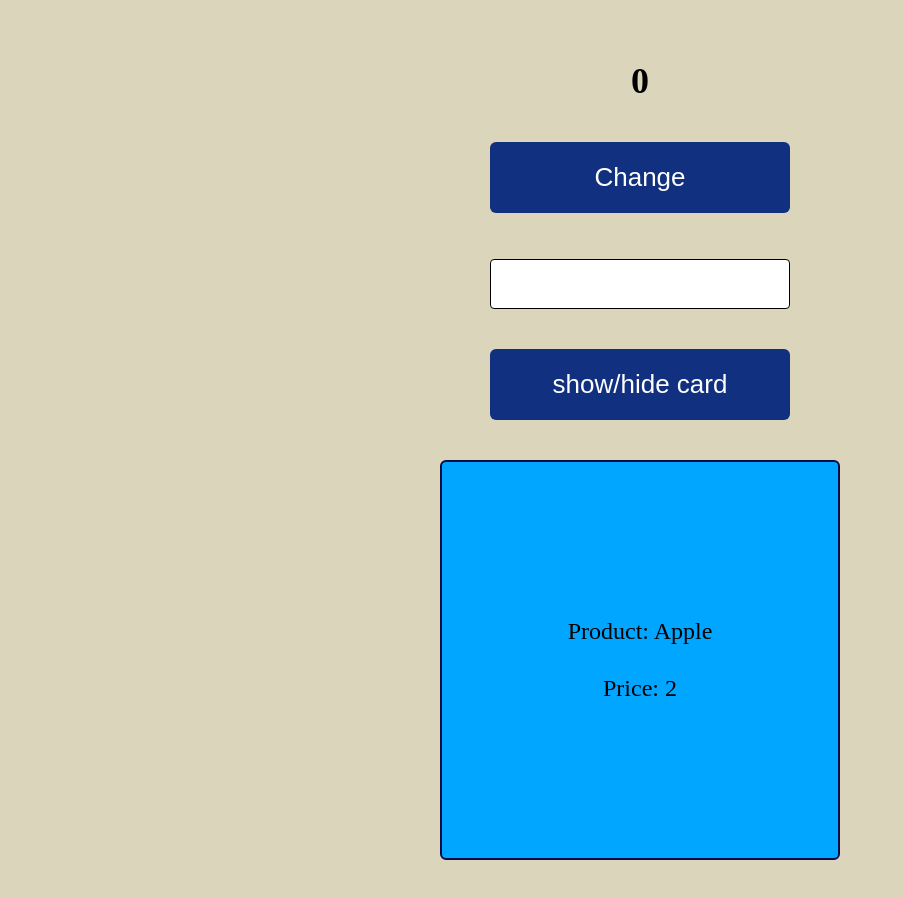
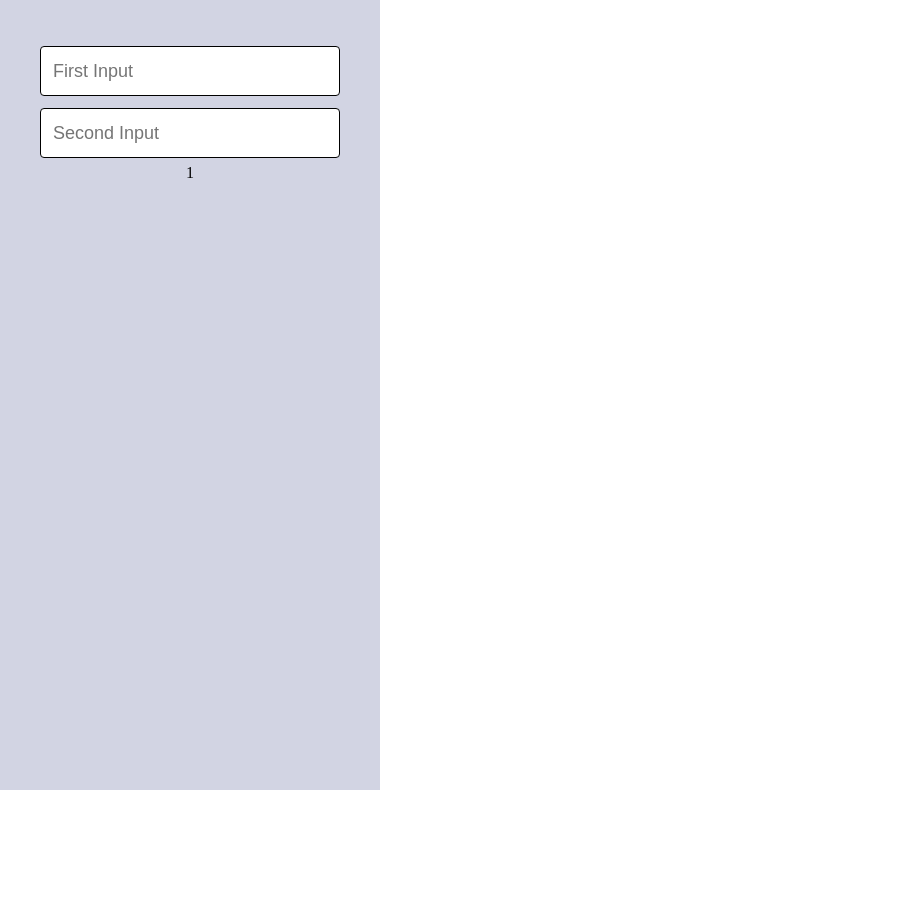
Before and after one commit to SvetlanaShel/lessen_05_react, a React (Vite) app: page / in a window 1280 px wide. Shown: the top 898 px of the page, without its empty margins (0-903 px from the left). After the commit the page ends 800 px from the top, so only its background shows below. Built offline with nearby package versions, Linux system fonts and the light colour scheme.

Commit message:
add commit1

```diff
--- a/src/App.tsx
+++ b/src/App.tsx
@@ -19,7 +19,8 @@
  //import Homework09 from "./lessons/Lesson06/homeworks/Homework09/Homework09"
 //import Lesson10Container from "./lessons/Lesson10/Lesson10";
  //import Homework10  from "./homeworks/Homework10/Homework10";
- import Lesson11 from "./lessons/Lesson11/Lesson11"
+ //import Lesson11 from "./lessons/Lesson11/Lesson11"
+ import Homework11 from "./homeworks/Homework11/Homework11";
 
 function App() {
 
@@ -38,7 +39,8 @@ function App() {
        {/*<Homework09 />*/}
        {/*<Lesson10Container/>*/}
        {/*<Homework10/>*/}
-       <Lesson11 />
+       {/*<Lesson11 />*/}
+       <Homework11 />
     </>
   )
 };
--- /dev/null
+++ b/src/homeworks/Homework11/Homework11.tsx
@@ -0,0 +1,44 @@
+import { ChangeEvent, useEffect, useState } from "react";
+
+import Input from "../../components/Input/Input";
+import { Homework11Container } from "./styles";
+
+
+function Homework11() {
+
+    const [firstInput, setFirstInput] = useState<string>("");
+    const [secondInput, setSecondInput] = useState<string>("");
+    const [showChangeCount, setShowChangeCount] = useState<number>(0);
+
+    const changeFirstInput = (event: ChangeEvent<HTMLInputElement>)=> {
+        setFirstInput(event.target.value)
+    };
+
+    const changeSecondInput = (event: ChangeEvent<HTMLInputElement>)=> {
+        setSecondInput(event.target.value)
+    };
+
+    useEffect(()=> {
+        setShowChangeCount((prevCount)=> prevCount + 1);
+    }, [firstInput])
+
+    return (
+        <Homework11Container>
+            <Input
+            name="firstInput"
+            placeholder="First Input"
+            value={firstInput}
+            onChange={changeFirstInput}
+            />
+            <Input
+             name="secondInput"
+             placeholder="Second Input"
+             value={secondInput}
+             onChange={changeSecondInput}
+            />
+            <p>{showChangeCount}</p>
+        </Homework11Container>
+    )
+}
+
+export default Homework11;
--- /dev/null
+++ b/src/homeworks/Homework11/styles.ts
@@ -0,0 +1,11 @@
+import styled from "@emotion/styled";
+
+export const Homework11Container = styled.div`
+  display: flex;
+  flex-direction: column;
+  align-items: center;
+  margin-bottom: 10px;
+  padding: 40px;
+  background-color: rgb(210, 212, 227);
+  gap: 6px;
+`;
```
